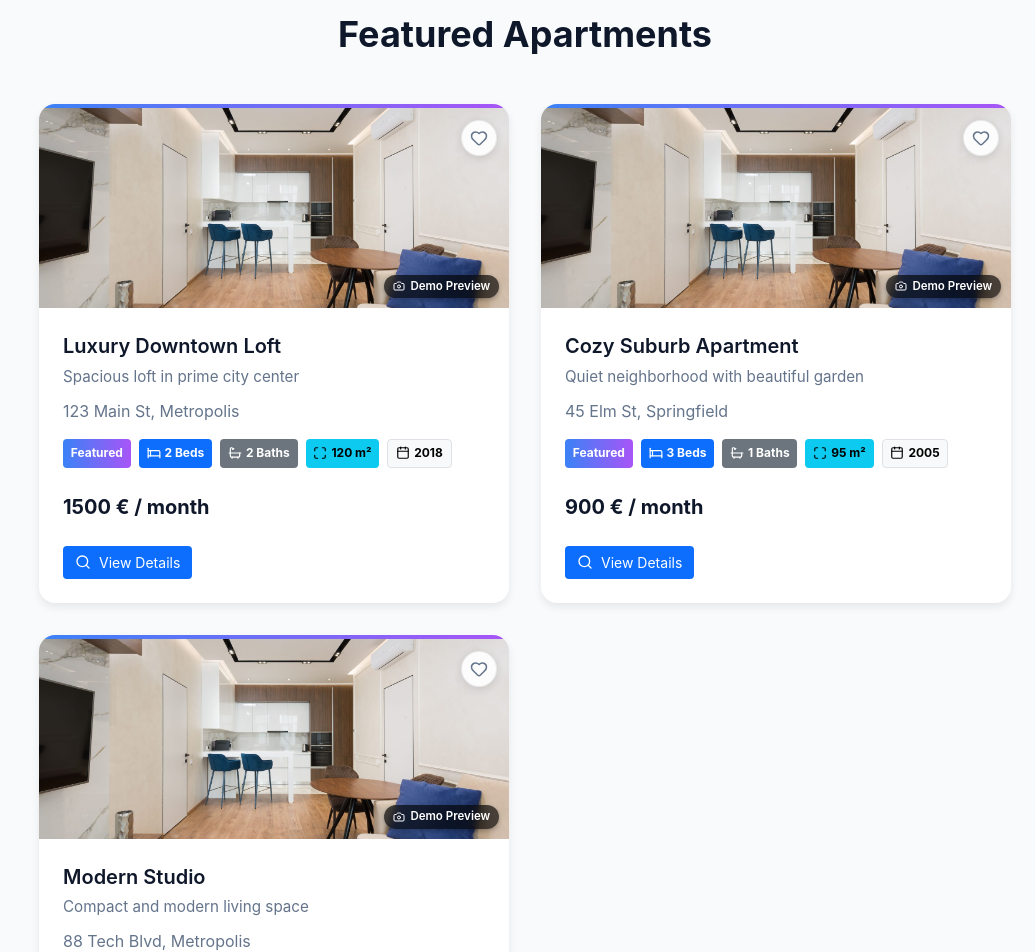
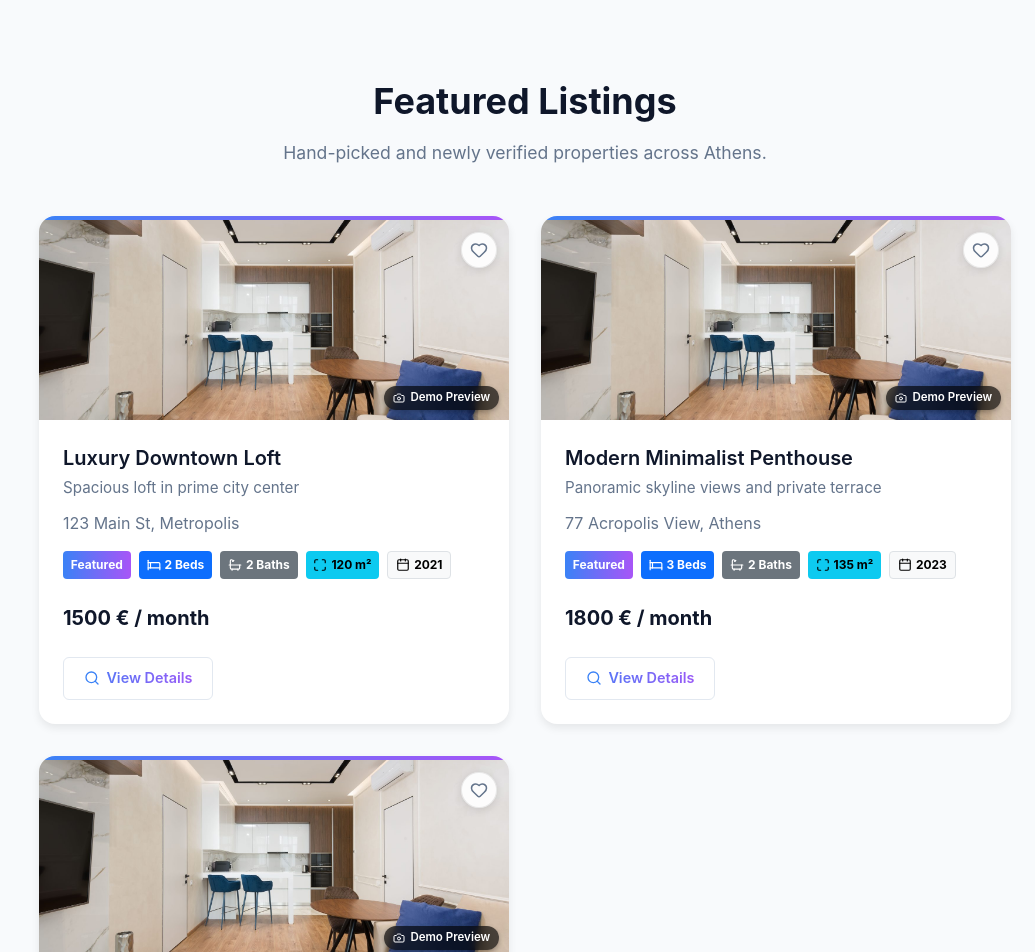
Before and after one commit to AthosExarchou/dynamic-rent-adjustment-system, a React (Vite) app in the folder frontend/: page / in a window 1280 px wide. Shown: the part 1440-2392 px from the top of the page, without its empty margins (245-1280 px from the left). Built offline with nearby package versions, Linux system fonts and the light colour scheme; no server answers.

Commit message:
feat(fe): add top value deals section and style view details button

```diff
--- a/frontend/src/features/public/components/LandingPage.jsx
+++ b/frontend/src/features/public/components/LandingPage.jsx
@@ -48,7 +48,7 @@ const FAQ_ITEMS = [
         <ol>
           <li>Register or sign in to your account.</li>
           <li>Navigate to the Listings page. If you are not yet an owner, click &quot;Become an Owner to List&quot; to register your Owner Profile.</li>
-          <li>Once registered as an owner, the button changes to &quot;Create New Apartment&quot; - click it to open the listing form.</li>
+          <li>Once registered as an owner, the button changes to &quot;Create Listing&quot; - click it to open the listing form.</li>
           <li>Complete all the required fields with your property details (and optionally apply our real-time Market Price Suggestion).</li>
           <li>Submit your listing. Once reviewed and approved by administrators, it becomes available to prospective tenants.</li>
         </ol>
@@ -88,7 +88,7 @@ const FAQ_ITEMS = [
       <>
         <p>DRAS connects prospective tenants and property owners through a streamlined application workflow:</p>
         <ul>
-          <li><strong>For Tenants:</strong> Click &quot;Apply&quot; on any available apartment to submit your tenant application with your contact information and rental notes. You can monitor all your pending and approved applications from your profile.</li>
+          <li><strong>For Tenants:</strong> Click &quot;Apply&quot; on any available property to submit your rental application with your contact information and rental notes. You can monitor all your pending and approved applications from your profile.</li>
           <li><strong>For Owners:</strong> Review incoming applicant profiles, contact information, and lease notes directly from your Listings &amp; Applications Dashboard to approve or reject candidates with one click.</li>
         </ul>
       </>
@@ -100,9 +100,9 @@ const FAQ_ITEMS = [
       <>
         <p>Yes! DRAS features a flexible multi-role system designed for modern renters and owners:</p>
         <ul>
-          <li>Every registered user can explore apartments and apply as a tenant.</li>
+          <li>Every registered user can explore listings and apply as a tenant.</li>
           <li>To list a property, click &quot;Become an Owner to List&quot; on the Listings page to add an Owner profile to your existing account.</li>
-          <li>Once registered, you can use &quot;Create New Apartment&quot; to post properties while maintaining all your tenant applications from a single unified account.</li>
+          <li>Once registered, you can use &quot;Create Listing&quot; to post properties while maintaining all your tenant applications from a single unified account.</li>
         </ul>
       </>
     )
@@ -128,63 +128,138 @@ export default function LandingPage() {
   const { isAuthenticated } = useAuth();
   const [openFaq, setOpenFaq] = useState(null);
 
-  const [featuredApartments, setFeaturedApartments] = useState([]);
+  const [featuredListings, setFeaturedListings] = useState([]);
+  const [topValueListings, setTopValueListings] = useState([]);
 
   useEffect(() => {
     const controller = new AbortController();
-    fetchFeaturedListings(controller.signal);
+    fetchShowcaseListings(controller.signal);
     return () => controller.abort();
   }, []);
 
-  const fetchFeaturedListings = async (signal) => {
+  const fetchShowcaseListings = async (signal) => {
     try {
       const data = await apiClient('/listings', { signal });
-      const approved = data.filter(l => l.status === 'APPROVED' || l.approved);
+      const approved = data.filter(l => (l.status === 'APPROVED' || l.approved) && !l.rented && l.status !== 'RENTED');
+
       if (approved.length > 0) {
-        setFeaturedApartments(approved.slice(0, 3));
+        // Featured Listings (Newest / Premium approved)
+        const getTime = (l) => {
+          const raw = l.updatedAt || l.createdAt;
+          if (!raw) return 0;
+          const time = new Date(raw).getTime();
+          return isNaN(time) ? 0 : time;
+        };
+
+        const sortedByDate = [...approved].sort((a, b) => {
+          const timeDiff = getTime(b) - getTime(a);
+          return timeDiff !== 0 ? timeDiff : (Number(b.id || 0) - Number(a.id || 0));
+        });
+
+        const featuredWithPhotos = sortedByDate.filter(l => l.images && l.images.length > 0);
+        const featuredWithoutPhotos = sortedByDate.filter(l => !l.images || l.images.length === 0);
+        const featured = [...featuredWithPhotos, ...featuredWithoutPhotos].slice(0, 3);
+        setFeaturedListings(featured.length > 0 ? featured : getFeaturedFallbackMocks());
+
+        // Top Value Deals (Best price / size ratio)
+        // Guard against string types, zero/null sizes, and unrealistic test values
+        const validForRatio = approved.filter(l => {
+          const price = Number(l.price);
+          const size = Number(l.sizeM2);
+          return !isNaN(price) && !isNaN(size) && price >= 50 && size >= 15;
+        });
+
+        const sortedByRatio = [...validForRatio].sort((a, b) => {
+          const ratioA = Number(a.price) / Number(a.sizeM2);
+          const ratioB = Number(b.price) / Number(b.sizeM2);
+          return ratioA - ratioB || (Number(b.id || 0) - Number(a.id || 0));
+        });
+
+        const ratioWithPhotos = sortedByRatio.filter(l => l.images && l.images.length > 0);
+        const ratioWithoutPhotos = sortedByRatio.filter(l => !l.images || l.images.length === 0);
+        const valuePicks = [...ratioWithPhotos, ...ratioWithoutPhotos].slice(0, 3);
+        setTopValueListings(valuePicks.length > 0 ? valuePicks : getTopValueFallbackMocks());
       } else {
-        setFeaturedApartments(getFallbackMocks());
+        setFeaturedListings(getFeaturedFallbackMocks());
+        setTopValueListings(getTopValueFallbackMocks());
       }
     } catch (err) {
       if (err.name === 'AbortError') return;
-      console.error("Failed to fetch featured listings:", err);
-      setFeaturedApartments(getFallbackMocks());
+      console.error("Failed to fetch showcase listings:", err);
+      setFeaturedListings(getFeaturedFallbackMocks());
+      setTopValueListings(getTopValueFallbackMocks());
     }
   };
 
-  const getFallbackMocks = () => [
+  const getFeaturedFallbackMocks = () => [
     {
-      id: 1,
+      id: 101,
       title: "Luxury Downtown Loft",
       subtitle: "Spacious loft in prime city center",
       address: "123 Main St, Metropolis",
       bedrooms: 2,
       bathrooms: 2,
       sizeM2: 120,
-      yearBuilt: 2018,
+      yearBuilt: 2021,
       price: 1500
     },
     {
-      id: 2,
-      title: "Cozy Suburb Apartment",
-      subtitle: "Quiet neighborhood with beautiful garden",
-      address: "45 Elm St, Springfield",
+      id: 102,
+      title: "Modern Minimalist Penthouse",
+      subtitle: "Panoramic skyline views and private terrace",
+      address: "77 Acropolis View, Athens",
       bedrooms: 3,
+      bathrooms: 2,
+      sizeM2: 135,
+      yearBuilt: 2023,
+      price: 1800
+    },
+    {
+      id: 103,
+      title: "Urban Executive Residence",
+      subtitle: "High-end finishes in a vibrant district",
+      address: "12 Queen Sofia Ave, Athens",
+      bedrooms: 2,
+      bathrooms: 1,
+      sizeM2: 85,
+      yearBuilt: 2022,
+      price: 1250
+    }
+  ];
+
+  const getTopValueFallbackMocks = () => [
+    {
+      id: 201,
+      title: "Spacious Family Maisonette",
+      subtitle: "Exceptional value per square meter in quiet suburb",
+      address: "45 Elm St, Marousi",
+      bedrooms: 3,
+      bathrooms: 2,
+      sizeM2: 140,
+      yearBuilt: 2012,
+      price: 950
+    },
+    {
+      id: 202,
+      title: "Sunlit Suburban Apartment",
+      subtitle: "Generous layout with large balcony and garden",
+      address: "18 Pine St, Kifisia",
+      bedrooms: 2,
       bathrooms: 1,
       sizeM2: 95,
-      yearBuilt: 2005,
-      price: 900
+      yearBuilt: 2008,
+      price: 700
     },
     {
-      id: 3,
-      title: "Modern Studio",
-      subtitle: "Compact and modern living space",
-      address: "88 Tech Blvd, Metropolis",
+      id: 203,
+      title: "Renovated Garden Studio",
+      subtitle: "Affordable and efficient modern space",
+      address: "9 Green Park, Chalandri",
       bedrooms: 1,
       bathrooms: 1,
       sizeM2: 55,
-      yearBuilt: 2022,
-      price: 1100
+      yearBuilt: 2015,
+      price: 450
     }
   ];
 
@@ -194,12 +269,12 @@ export default function LandingPage() {
       <section className={styles.heroSection}>
         <div className={styles.heroOverlay}></div>
         <div className={styles.heroContent}>
-          <h1 className={styles.heroTitle}>Find Your Dream Apartment</h1>
+          <h1 className={styles.heroTitle}>Find Your Ideal Rental Property</h1>
           <p className={styles.heroSubtitle}>
             Browse listings, connect with owners, and move into your new home with ease.
           </p>
           <Link to="/listings" className={styles.heroBtn}>
-            <Building2 className={styles.btnIcon} size={20} /> Browse Apartments
+            <Building2 className={styles.btnIcon} size={20} /> Browse Listings
           </Link>
         </div>
       </section>
@@ -217,7 +292,7 @@ export default function LandingPage() {
             <div className={styles.featureCard}>
               <ShieldCheck size={48} className={styles.featureIcon} />
               <h3 className={styles.featureTitle}>Verified Listings</h3>
-              <p className={styles.featureDesc}>Every apartment is carefully reviewed and approved by our team for quality and accuracy.</p>
+              <p className={styles.featureDesc}>Every property listing is carefully reviewed and approved by our team for quality and accuracy.</p>
             </div>
             <div className={styles.featureCard}>
               <UserCircle size={48} className={styles.featureIcon} />
@@ -232,7 +307,7 @@ export default function LandingPage() {
             <div className={styles.featureCard}>
               <FileText size={48} className={styles.featureIcon} />
               <h3 className={styles.featureTitle}>Seamless Applications</h3>
-              <p className={styles.featureDesc}>Apply for apartments with a single click and manage all your rental workflows from one dashboard.</p>
+              <p className={styles.featureDesc}>Apply for properties with a single click and manage all your rental workflows from one dashboard.</p>
             </div>
             <div className={styles.featureCard}>
               <Headset size={48} className={styles.featureIcon} />
@@ -242,12 +317,15 @@ export default function LandingPage() {
           </div>
         </section>
 
-        {/* Featured Apartments Section */}
-        {featuredApartments.length > 0 && (
+        {/* Featured Listings Section */}
+        {featuredListings.length > 0 && (
           <section className={styles.section}>
-            <h2 className={styles.sectionTitle}>Featured Apartments</h2>
+            <h2 className={styles.sectionTitle}>Featured Listings</h2>
+            <p className={styles.sectionSubtitle}>
+              Hand-picked and newly verified properties across Athens.
+            </p>
             <div className={styles.apartmentsGrid}>
-              {featuredApartments.map(apt => {
+              {featuredListings.map(apt => {
                 const hasImages = apt.images && apt.images.length > 0;
                 const cardImageUrl = hasImages ? (getImageUrl(apt.images[0]) || DEFAULT_LISTING_IMAGE) : DEFAULT_LISTING_IMAGE;
                 return (
@@ -322,13 +400,108 @@ export default function LandingPage() {
           </section>
         )}
 
+        {/* Top Value Deals Section */}
+        {topValueListings.length > 0 && (
+          <section className={styles.section}>
+            <h2 className={styles.sectionTitle}>Top Value Deals</h2>
+            <p className={styles.sectionSubtitle}>
+              Top verified properties offering the best price-to-space ratio on the market.
+            </p>
+            <div className={styles.apartmentsGrid}>
+              {topValueListings.map(apt => {
+                const hasImages = apt.images && apt.images.length > 0;
+                const cardImageUrl = hasImages ? (getImageUrl(apt.images[0]) || DEFAULT_LISTING_IMAGE) : DEFAULT_LISTING_IMAGE;
+                const numPrice = Number(apt.price);
+                const numSize = Number(apt.sizeM2);
+                const pricePerM2 = (!isNaN(numPrice) && !isNaN(numSize) && numSize > 0)
+                  ? (numPrice / numSize).toFixed(1)
+                  : (apt.pricePerM2 ? Number(apt.pricePerM2).toFixed(1) : null);
+                return (
+                  <div key={apt.id} className={styles.apartmentCard}>
+                    <div className={styles.imageWrapper}>
+                      <FavouriteButton listing={apt} variant="card" />
+                      <Link to={`/listings/${apt.id}`} className={styles.imageLink} aria-label={`View details for ${apt.title}`}>
+                        <img
+                          src={cardImageUrl}
+                          alt={hasImages ? apt.title : 'Generic demo preview'}
+                          className={styles.image}
+                          loading="lazy"
+                          decoding="async"
+                          onError={(e) => {
+                            if (e.target.src.includes('demo/image1.jpg')) {
+                              e.target.src = REMOTE_FALLBACK_IMAGE;
+                            } else if (e.target.src !== DEFAULT_LISTING_IMAGE && e.target.src !== REMOTE_FALLBACK_IMAGE) {
+                              e.target.src = DEFAULT_LISTING_IMAGE;
+                            }
+                          }}
+                        />
+                      </Link>
+                      {hasImages ? (
+                        apt.images.length > 1 && (
+                          <span className={styles.imageCountBadge} title={`${apt.images.length} photos available`}>
+                            <Camera size={13} /> {apt.images.length}
+                          </span>
+                        )
+                      ) : (
+                        <span className={styles.demoBadge} title="Demo image - no photos uploaded">
+                          <Camera size={12} /> Demo Preview
+                        </span>
+                      )}
+                    </div>
+                    <div className={styles.apartmentBody}>
+                    <h5 className={styles.apartmentTitle} title={apt.title}>{apt.title}</h5>
+                    {apt.subtitle && (
+                      <p className={styles.apartmentSubtitle} title={apt.subtitle}>{apt.subtitle}</p>
+                    )}
+                    <p className={styles.apartmentLocation} title={apt.address}>{apt.address}</p>
+
+                    <div className={styles.badgesWrapper}>
+                      <span className={`${styles.badge} ${styles.badgePremium}`}>
+                        <TrendingUp size={12} /> Best Value
+                      </span>
+                      <span className={`${styles.badge} ${styles.badgePrimary}`}>
+                        <Bed size={14} /> {apt.bedrooms} Beds
+                      </span>
+                      <span className={`${styles.badge} ${styles.badgeSecondary}`}>
+                        <Bath size={14} /> {apt.bathrooms} Baths
+                      </span>
+                      <span className={`${styles.badge} ${styles.badgeInfo}`}>
+                        <Maximize size={14} /> {apt.sizeM2} m²
+                      </span>
+                      <span className={`${styles.badge} ${styles.badgeLight}`}>
+                        <Calendar size={14} /> {apt.yearBuilt}
+                      </span>
+                    </div>
+
+                    <p className={styles.apartmentPrice}>
+                      {apt.price} € / month
+                      {pricePerM2 && (
+                        <span className={styles.pricePerM2}>
+                          {' '}• {pricePerM2} €/m²
+                        </span>
+                      )}
+                    </p>
+
+                    <div className={styles.apartmentFooter}>
+                      <Link to={`/listings/${apt.id}`} className={styles.viewBtn}>
+                        <Search size={16} /> View Details
+                      </Link>
+                    </div>
+                  </div>
+                </div>
+              );
+            })}
+            </div>
+          </section>
+        )}
+
         {/* Ready to Get Started */}
         <section className={`${styles.section} ${styles.textCenter}`}>
           <h2 className={styles.sectionTitle}>Ready to Get Started?</h2>
 
           {!isAuthenticated ? (
             <div className={styles.ctaWrapper}>
-              <p className={styles.ctaDesc}>Sign up today to find the perfect apartment or list your own property.</p>
+              <p className={styles.ctaDesc}>Sign up today to find the perfect rental property or list your own.</p>
               <div className={styles.ctaButtons}>
                 <Link to="/register" className={`${styles.btn} ${styles.btnGradient}`}>
                   <UserPlus size={20} /> Create an Account
@@ -340,10 +513,10 @@ export default function LandingPage() {
             </div>
           ) : (
             <div className={styles.ctaWrapper}>
-              <p className={styles.ctaDesc}>Browse available apartments or manage your listings directly from your account.</p>
+              <p className={styles.ctaDesc}>Browse available properties or manage your listings directly from your account.</p>
               <div className={styles.ctaButtons}>
                 <Link to="/listings" className={`${styles.btn} ${styles.btnPrimary} ${styles.btnPulse}`}>
-                  <Building2 size={20} /> Browse Apartments
+                  <Building2 size={20} /> Browse Listings
                 </Link>
                 <Link to="/profile" className={`${styles.btn} ${styles.btnOutlineInfo}`}>
                   <UserCircle size={20} /> My Profile
--- a/frontend/src/features/public/components/LandingPage.module.css
+++ b/frontend/src/features/public/components/LandingPage.module.css
@@ -22,6 +22,15 @@
   text-align: center;
   margin-bottom: 3rem;
   color: var(--text-primary);
+}
+
+.sectionSubtitle {
+  font-size: 1.1rem;
+  color: var(--text-secondary);
+  text-align: center;
+  max-width: 650px;
+  margin: -2rem auto 3rem auto;
+  line-height: 1.6;
 }
 
 /* Make all favicons/lucide icons glow purple on hover in the Home Page */
@@ -331,28 +340,71 @@
   margin-bottom: 1.5rem;
 }
 
+.pricePerM2 {
+  font-size: 0.875rem;
+  font-weight: 600;
+  color: var(--text-secondary);
+  margin-left: 0.4rem;
+}
+
 .apartmentFooter {
   margin-top: auto;
 }
 
 .viewBtn {
+  position: relative;
+  z-index: 1;
   display: inline-flex;
   align-items: center;
-  gap: 0.5rem;
-  background-color: #0d6efd;
-  color: #fff;
-  padding: 0.375rem 0.75rem;
-  font-size: 0.875rem;
-  border-radius: 0.25rem;
+  gap: 0.4rem;
+  padding: 0.6rem 1.25rem;
+  background-color: transparent;
+  background-image: linear-gradient(90deg, #3b82f6, #a855f7);
+  -webkit-background-clip: text;
+  background-clip: text;
+  -webkit-text-fill-color: transparent;
+  color: transparent;
+  border: 1px solid var(--border-color);
+  border-radius: var(--radius-md, 0.5rem);
+  font-weight: 600;
   text-decoration: none;
-  transition: all 0.3s ease;
+  font-size: 0.9rem;
+  transition: transform 0.2s ease, border-color 0.2s ease, box-shadow 0.2s ease;
+}
+
+.viewBtn::before {
+  content: '';
+  position: absolute;
+  inset: 0;
+  border-radius: inherit;
+  background-color: rgba(59, 130, 246, 0.06);
+  opacity: 0;
+  transition: opacity 0.2s ease;
+  z-index: -1;
+}
+
+.viewBtn svg {
+  stroke: #3b82f6;
+  flex-shrink: 0;
+  transition: stroke 0.2s ease;
 }
 
 .viewBtn:hover {
-  background-color: #0b5ed7;
-  color: #fff;
   transform: translateY(-2px);
-  box-shadow: 0 4px 12px rgba(13, 110, 253, 0.4);
+  border-color: rgba(168, 85, 247, 0.5);
+  box-shadow: 0 4px 12px rgba(168, 85, 247, 0.15);
+}
+
+.viewBtn:hover::before {
+  opacity: 1;
+}
+
+.viewBtn:hover svg {
+  stroke: #a855f7;
+}
+
+.viewBtn:active {
+  transform: translateY(0);
 }
 
 /* CTA Section */
```
